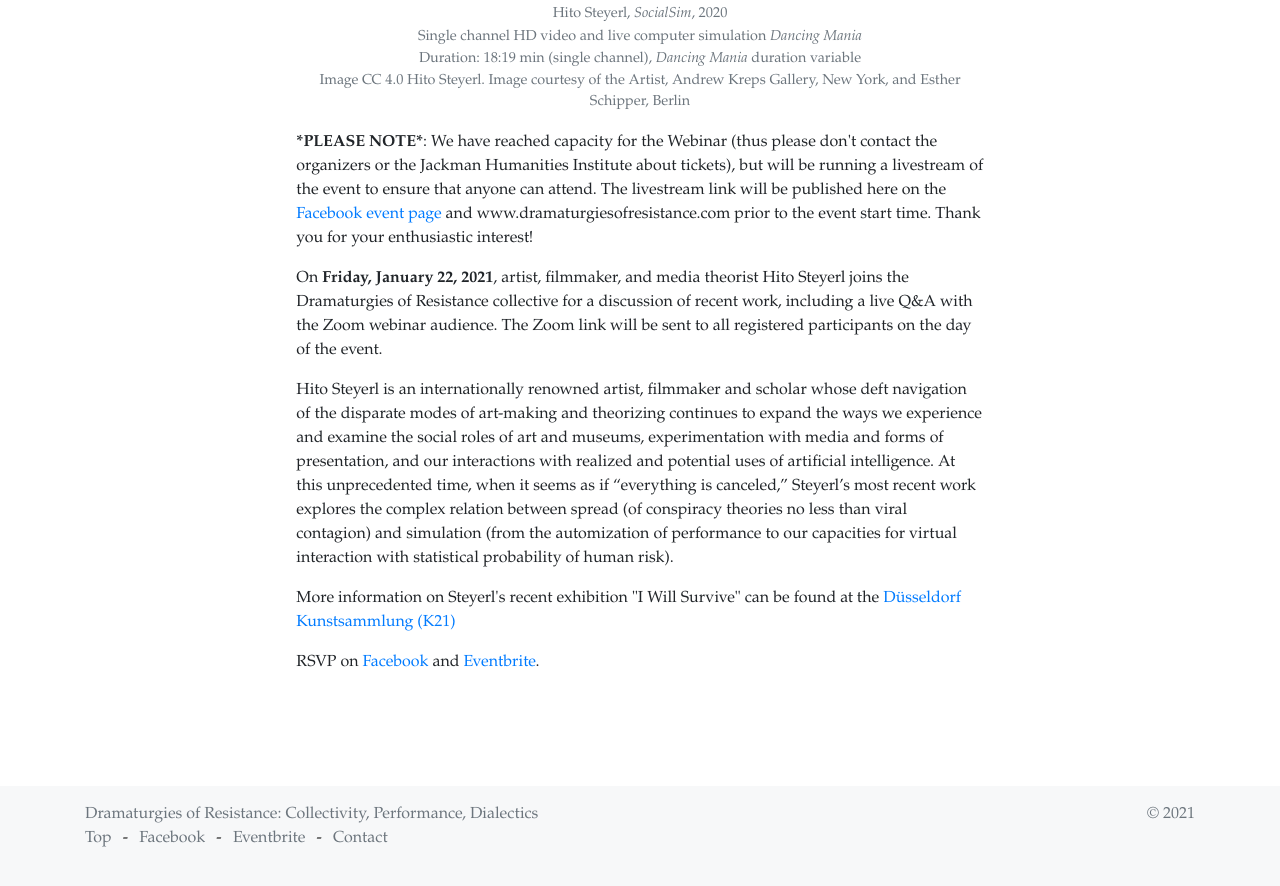
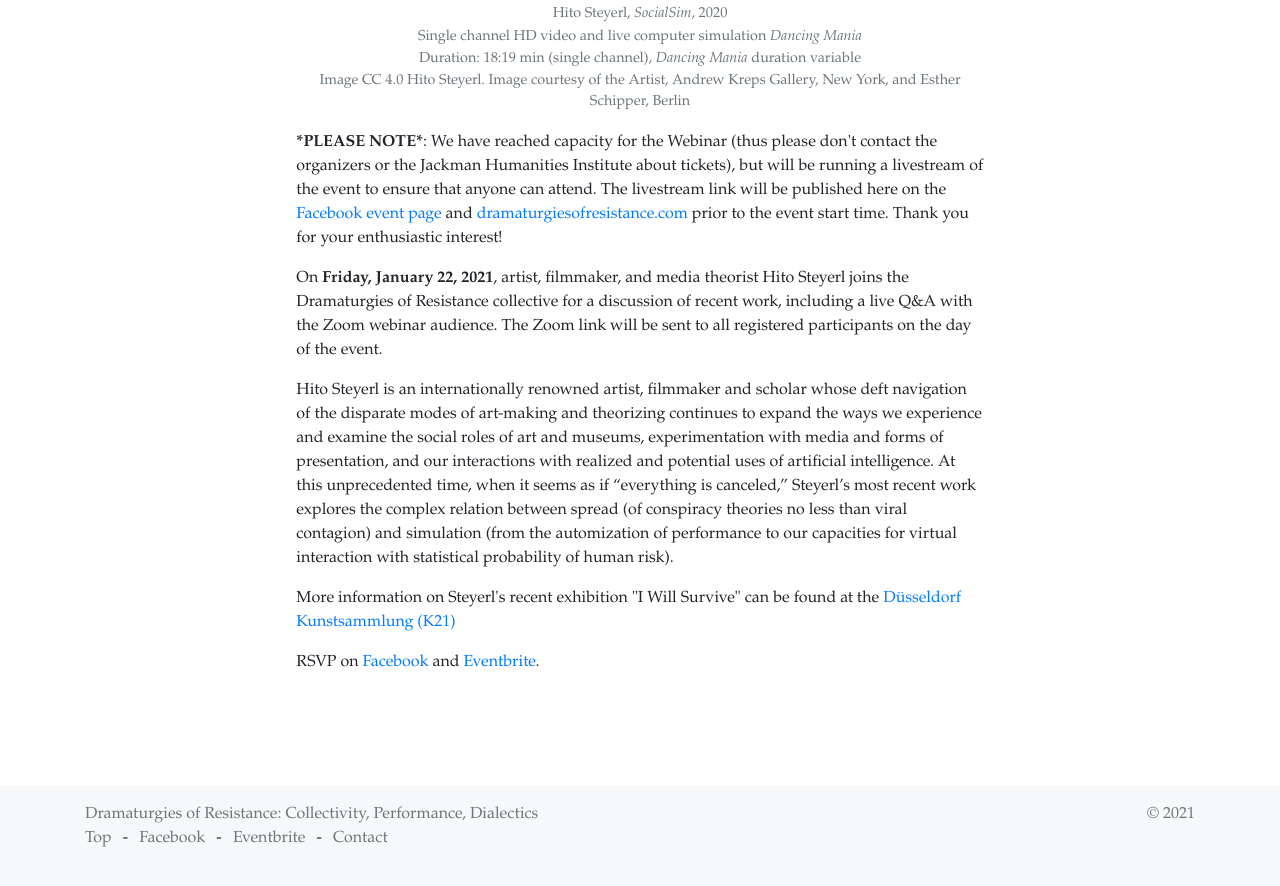
Before and after one commit to mdelhey/dramaturgiesofresistance.com, a plain HTML site: page index.html in a window 1280 px wide. Shown: the part 851-1737 px from the top of the page. Drawn offline with nearby package versions, Linux system fonts and the light colour scheme.

Commit message:
fix index link

```diff
--- a/index.html
+++ b/index.html
@@ -94,7 +94,7 @@
                         </figcaption>
                     </figure>
 
-                    <p><b>*PLEASE NOTE*</b>: We have reached capacity for the Webinar (thus please don't contact the organizers or the Jackman Humanities Institute about tickets), but will be running a livestream of the event to ensure that anyone can attend. The livestream link will be published here on the <a href="https://www.facebook.com/events/221569236116254">Facebook event page</a> and www.dramaturgiesofresistance.com prior to the event start time. Thank you for your enthusiastic interest!</p>
+                    <p><b>*PLEASE NOTE*</b>: We have reached capacity for the Webinar (thus please don't contact the organizers or the Jackman Humanities Institute about tickets), but will be running a livestream of the event to ensure that anyone can attend. The livestream link will be published here on the <a href="https://www.facebook.com/events/221569236116254">Facebook event page</a> and <a href="http://dramaturgiesofresistance.com">dramaturgiesofresistance.com</a> prior to the event start time. Thank you for your enthusiastic interest!</p>
 
                     <p>On <b>Friday, January 22, 2021</b>, artist, filmmaker, and media theorist Hito Steyerl joins the Dramaturgies of Resistance collective for a discussion of recent work, including a live Q&A with the Zoom webinar audience. The Zoom link will be sent to all registered participants on the day of the event.</p>
 
```
